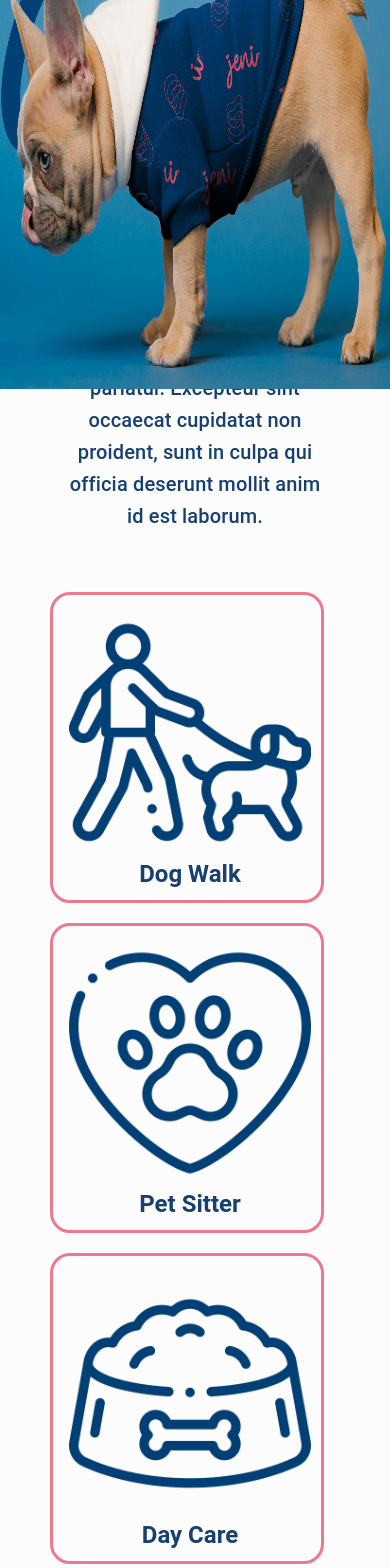
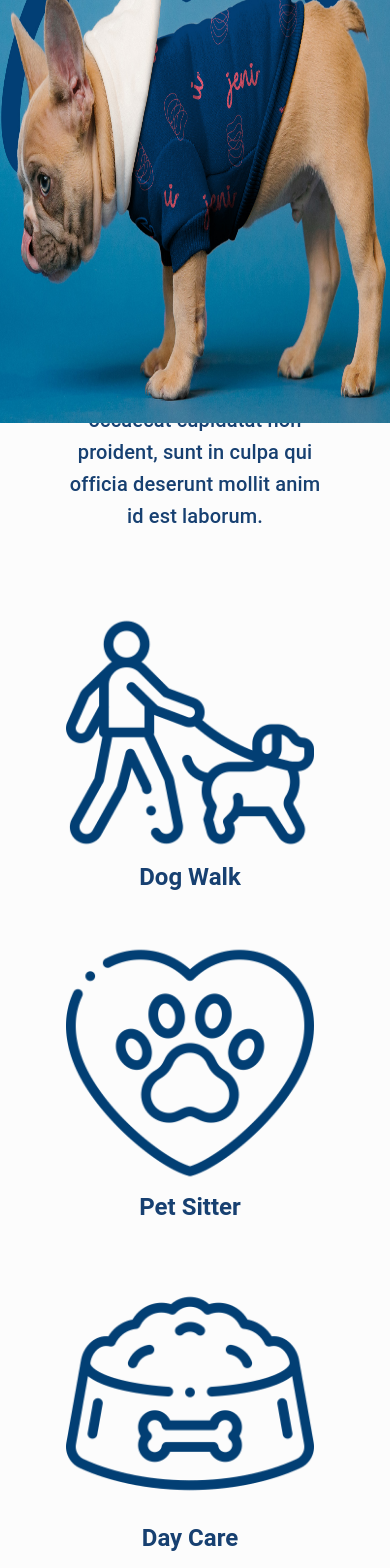
Before and after one commit to antunis13/pet-sitter, a Next.js app: page / in a window 390 px wide. Shown: the part 432-2000 px from the top of the page. Built offline with nearby package versions, Linux system fonts and the light colour scheme.

Commit message:
adding scroll button

```diff
--- a/src/components/BackgroundGrid.jsx
+++ b/src/components/BackgroundGrid.jsx
@@ -29,7 +29,7 @@ const MainGrid = styled(Grid)({
 })
 
 const Image1 = styled(Image)({
-    height: '105%',
+    height: '110%',
     width: '100%',
 })
 const BackgroundGrid = ({image}) =>{
--- a/src/components/Components.module.css
+++ b/src/components/Components.module.css
@@ -13,7 +13,7 @@
 /*HEADER*/
 
 .middleGrid{
-    margin-top: 700px;
+    margin-top: 730px;
 }
 
 /*FOOTER*/
@@ -98,6 +98,6 @@
 
 @media(min-width: 320px) and (max-width: 500px){
     .middleGrid{
-        margin-top: 500px
+        margin-top: 620px
     }
 }
--- a/src/components/Footer.jsx
+++ b/src/components/Footer.jsx
@@ -9,7 +9,7 @@ import {
     Paper
 } from "@mui/material"
 
-import logoJeni from '../public/images/Logotipo_Jeni-06.png'
+import logoJeni from '../public/images/Logotipo_Jeni-18.png'
 
 
 import { useTheme } from '@mui/material/styles'
--- a/src/components/Header/Header.jsx
+++ b/src/components/Header/Header.jsx
@@ -12,7 +12,7 @@ import{
 
 import MenuHamburguer from '../MenuHamburguer'
 
-import logo from '../../public/images/Logotipo_Jeni-08.png'
+import logo from '../../public/images/Logotipo_Jeni-14.png'
 
 import {styled} from '@mui/material/styles'
 import style from '../Components.module.css'
--- a/src/components/MiddleGrid.jsx
+++ b/src/components/MiddleGrid.jsx
@@ -12,10 +12,10 @@ const StyledGrid = styled(Grid)(({theme}) => ({
     backgroundColor: theme.palette.primary.main,
 
     [theme.breakpoints.up('xl')]: {
-        paddingTop: 50,
+        paddingTop: 70,
     },
     [`@media (min-width ${theme.breakpoints.values.lg}px) and (max-width ${theme.breakpoints.values.xl}px)`]: {
-        paddingTop: 50,
+        paddingTop: 70,
     }
 
 }))
--- /dev/null
+++ b/src/components/ScrollButton.jsx
@@ -0,0 +1,33 @@
+
+import { Fab, useScrollTrigger, Zoom } from '@mui/material'
+import KeyboardArrowUpIcon from '@mui/icons-material/KeyboardArrowUp'
+import { useTheme } from '@mui/material/styles'
+
+const ScrollButton = () => {
+
+    const theme = useTheme()
+
+    const trigger = useScrollTrigger({
+        disableHysteresis: true,
+        threshold: 700,
+    })
+
+    const handleClick = () => {
+        window.scrollTo({
+        top: 0,
+        behavior: 'smooth',
+    })
+  }
+
+  return (
+    <Zoom in={trigger}>
+      <div onClick={handleClick} role="presentation" style={{ position: 'fixed', bottom: 16, right: 16 }}>
+        <Fab style={{backgroundColor: theme.palette.primary.pink}} size="small" aria-label="scroll back to top">
+          <KeyboardArrowUpIcon color='primary' />
+        </Fab>
+      </div>
+    </Zoom>
+  )
+}
+
+export default ScrollButton;
--- a/src/pages/index.jsx
+++ b/src/pages/index.jsx
@@ -34,10 +34,7 @@ const BoxContainerIcon = styled(Box)({
 })
 
 const IconGrid = styled(Grid)(({theme}) => ({
-  borderColor: theme.palette.primary.pink,
-  borderRadius: '20px',
-  borderStyle:'solid',
-  margin: 10,
+  margin: '10px 30px 10px 30px',
   padding: 10,
 }))
 
@@ -124,7 +121,7 @@ const Home = () => {
             display='flex'
             flexWrap='nowrap'
           >
-          <IconGrid item  xs={9} sm={8} md={8} lg={4} xl={4} >
+          <IconGrid item  xs={9} sm={8} md={6} lg={2} xl={4} >
             <Link href='services#dogWalk'>
               <Image
                 alt='Dog Walk icon'
@@ -138,7 +135,7 @@ const Home = () => {
               </Typography>
             </Link>
           </IconGrid>
-          <IconGrid item xs={9} sm={8} md={8} lg={4} xl={4}>
+          <IconGrid item xs={9} sm={8} md={6} lg={2} xl={4}>
             <Link href='services#petSitter'>
               <Image
                 src={PetSitter}
@@ -152,7 +149,7 @@ const Home = () => {
               </Typography>
             </Link>
           </IconGrid>
-          <IconGrid item xs={9} sm={8} md={8} lg={4} xl={4}>
+          <IconGrid item xs={9} sm={8} md={6} lg={2} xl={4}>
             <Link href='/services#dayCare' >
               <Image
                 src={DayCare}
--- a/src/templates/Default.jsx
+++ b/src/templates/Default.jsx
@@ -1,13 +1,14 @@
-
 
 import Header from "@/components/Header/Header"
 import Footer from "@/components/Footer"
+import ScrollButton from "@/components/ScrollButton"
 
 const Default = ({children}) =>{
     return(
         <>
             <Header/>
                 {children}
+                <ScrollButton />
             <Footer />
         </>
     )
```
Also changed, not shown: src/public/images/Logotipo_Jeni-14.png (added), src/public/images/Logotipo_Jeni-18.png (added).
